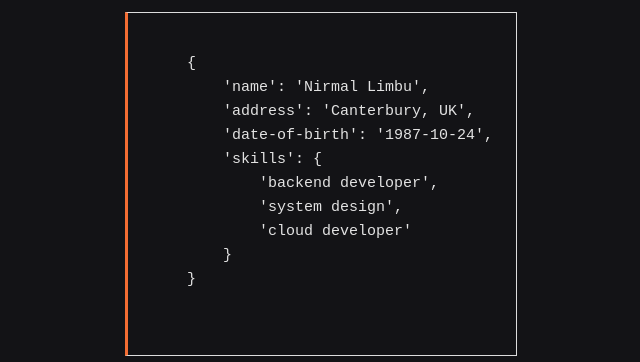
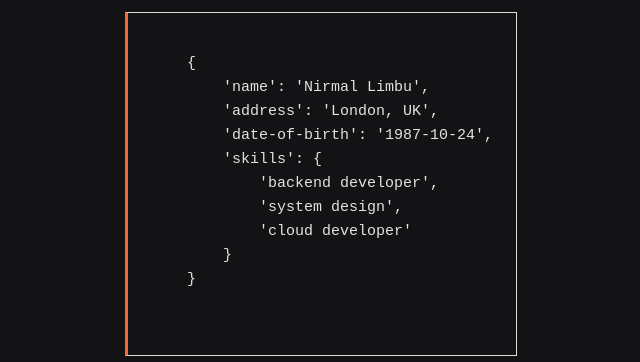
Before and after one commit to nexspy/nexspy.github.io, a plain HTML site: page index.html in a window 1280 px wide. Shown: the part 273-635 px from the top of the page, 319-959 px from the left. Drawn offline with Linux system fonts and the light colour scheme.

Commit message:
Update page title

```diff
--- a/index.html
+++ b/index.html
@@ -1,6 +1,6 @@
 <html>
     <head>
-        <title>scroll on animate</title>
+        <title>Nirmal Limbu : Backend Engineer</title>
 
         <meta name="viewport" content="width=device-width, initial-scale=1">
 
@@ -18,7 +18,7 @@
                     <code class="language-json">
     {
         'name': 'Nirmal Limbu',
-        'address': 'Canterbury, UK',
+        'address': 'London, UK',
         'date-of-birth': '1987-10-24',
         'skills': {
             'backend developer',
@@ -32,6 +32,18 @@
             </div>
         </section>
 
+        <!-- <section class="hidden">
+            <div class="container">
+                <h1>What you will learn</h1>
+                <p>This section will include list of all curicullum we will cover to make you ready for the job.</p>
+                <div class="logos">
+                    <div class="logo logo-html hidden">HTML</div>
+                    <div class="logo logo-css hidden">Css</div>
+                    <div class="logo logo-js hidden">Javascript</div>
+                </div>
+            </div>
+        </section> -->
+
         <section class="hidden">
             <div class="container">
                 <h1>Keep learning!</h1>
```
